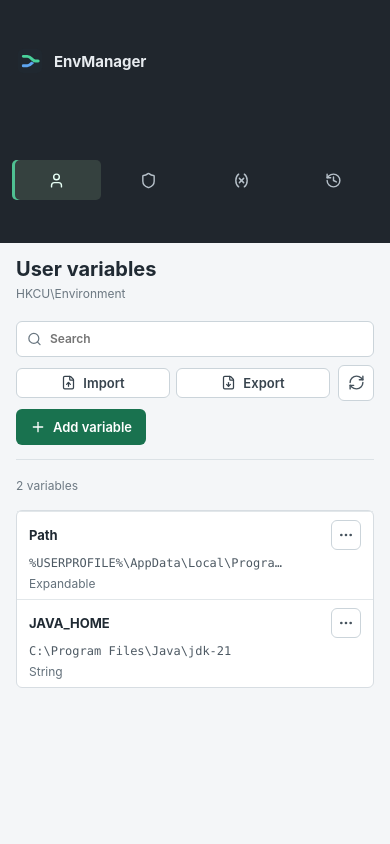
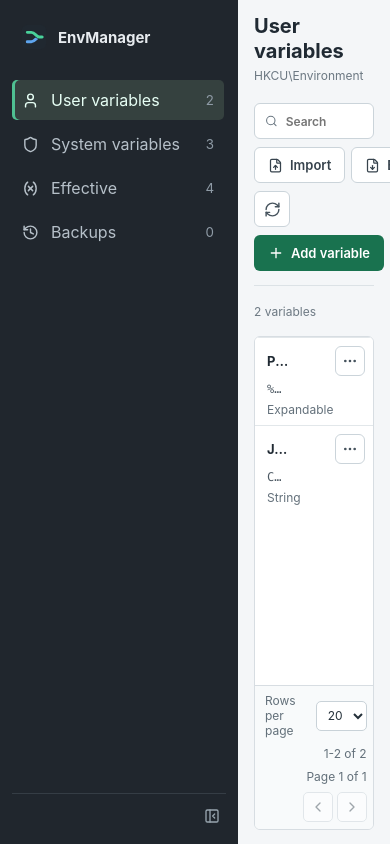
Before and after one commit to mulianju/EnvManager, a React (Vite) app: page / in a window 390 px wide. Built offline with nearby package versions, Linux system fonts and the light colour scheme.

Commit message:
feat: improve navigation and table usability

```diff
--- a/src/App.css
+++ b/src/App.css
@@ -1,25 +1,35 @@
 :root { font-family: Inter, ui-sans-serif, system-ui, -apple-system, BlinkMacSystemFont, "Segoe UI", sans-serif; color: #202a33; background: #f4f6f8; font-synthesis: none; text-rendering: optimizeLegibility; }
 * { box-sizing: border-box; }
-body { margin: 0; min-width: 320px; min-height: 100vh; background: #f4f6f8; }
+body { margin: 0; min-width: 320px; min-height: 100vh; overflow: hidden; background: #f4f6f8; }
 button, input, select, textarea { font: inherit; letter-spacing: 0; }
 button { cursor: pointer; }
 button:disabled { cursor: not-allowed; opacity: 0.5; }
 
-.app-shell { min-height: 100vh; display: grid; grid-template-columns: 238px minmax(0, 1fr); }
-.sidebar { min-height: 100vh; padding: 18px 12px 14px; display: flex; flex-direction: column; color: #e7ebef; background: #20262d; }
+.app-shell { height: 100vh; min-height: 0; display: grid; grid-template-columns: 238px minmax(0, 1fr); overflow: hidden; transition: grid-template-columns 160ms ease; }
+.app-shell.sidebar-collapsed { grid-template-columns: 72px minmax(0, 1fr); }
+.sidebar { position: relative; z-index: 2; height: 100vh; min-height: 0; padding: 18px 12px 14px; display: flex; flex-direction: column; color: #e7ebef; background: #20262d; }
 .brand { height: 38px; padding: 0 8px; display: flex; align-items: center; gap: 10px; font-size: 15px; font-weight: 700; }
 .brand-mark { width: 28px; height: 28px; display: block; flex: none; }
 .brand-mark img { display: block; width: 100%; height: 100%; }
-.nav-list { margin-top: 24px; display: grid; gap: 4px; }
+.brand-name { min-width: 0; flex: 1; overflow: hidden; text-overflow: ellipsis; white-space: nowrap; }
+.sidebar-toggle { width: 28px; height: 28px; padding: 0; display: grid; flex: none; place-items: center; border: 0; border-radius: 5px; color: #98a5af; background: transparent; }
+.sidebar-toggle:hover { color: #fff; background: #2b333c; }
+.sidebar-toggle:focus-visible { outline: 2px solid #63d3a7; outline-offset: 2px; }
+.nav-list { min-height: 0; margin-top: 24px; padding-right: 2px; display: grid; flex: 1; align-content: start; gap: 4px; overflow-x: hidden; overflow-y: auto; scrollbar-color: #47515a transparent; scrollbar-width: thin; }
 .nav-item { width: 100%; height: 40px; padding: 0 10px; display: grid; grid-template-columns: 20px minmax(0, 1fr) auto; align-items: center; gap: 9px; border: 0; border-radius: 5px; color: #b6c0c9; background: transparent; text-align: left; }
 .nav-item:hover { color: #fff; background: #2b333c; }
 .nav-item.active { color: #e7fff5; background: #35413f; box-shadow: inset 3px 0 #4fc092; }
 .nav-item small { min-width: 24px; color: #8f9ba6; text-align: right; }
-.access-status { margin-top: auto; padding: 13px 8px 3px; display: flex; align-items: center; gap: 8px; border-top: 1px solid #353d45; color: #c3a46c; font-size: 12px; }
-.access-status.elevated { color: #73d6aa; }
+.sidebar.collapsed .brand { padding: 0; justify-content: center; }
+.sidebar.collapsed .brand-name { display: none; }
+.sidebar.collapsed .nav-list { margin-top: 18px; padding-right: 0; }
+.sidebar.collapsed .nav-item { padding: 0; grid-template-columns: 1fr; justify-items: center; }
+.sidebar.collapsed .nav-item-label, .sidebar.collapsed .nav-item small { display: none; }
+.sidebar-footer { padding-top: 8px; display: grid; flex: none; justify-items: end; gap: 4px; border-top: 1px solid #353d45; }
+.sidebar.collapsed .sidebar-footer { justify-items: center; }
 
-.workspace { min-width: 0; padding: 0 28px 34px; }
-.topbar { min-height: 78px; display: flex; align-items: center; justify-content: space-between; gap: 20px; border-bottom: 1px solid #dce2e6; }
+.workspace { position: relative; z-index: 1; height: 100vh; min-width: 0; padding: 0 28px 18px; display: flex; flex-direction: column; overflow: hidden; }
+.topbar { min-height: 78px; display: flex; flex: none; align-items: center; justify-content: space-between; gap: 20px; border-bottom: 1px solid #dce2e6; }
 .topbar h1 { margin: 0; font-size: 20px; line-height: 1.25; letter-spacing: 0; }
 .topbar p { margin: 4px 0 0; color: #6c7882; font-size: 12px; }
 .topbar-actions { display: flex; align-items: center; gap: 8px; }
@@ -40,27 +50,28 @@ button:disabled { cursor: not-allowed; opacity: 0.5; }
 .compact-button { min-height: 30px; padding: 0 10px; }
 .button-row { display: flex; align-items: center; gap: 8px; }
 
-.message { min-height: 40px; margin-top: 14px; padding: 8px 10px; display: flex; align-items: center; gap: 9px; border: 1px solid; border-radius: 6px; font-size: 13px; }
+.message { min-height: 40px; margin-top: 14px; padding: 8px 10px; display: flex; flex: none; align-items: center; gap: 9px; border: 1px solid; border-radius: 6px; font-size: 13px; }
 .message span { flex: 1; }
 .message button { padding: 4px; display: grid; place-items: center; border: 0; color: inherit; background: transparent; }
 .message .message-action { min-height: 28px; padding: 0 8px; display: inline-flex; align-items: center; gap: 5px; border: 1px solid currentColor; border-radius: 5px; font-size: 12px; font-weight: 700; white-space: nowrap; }
 .error-message { color: #8f2929; border-color: #e4c0c0; background: #fff5f5; }
 .success-message { color: #176247; border-color: #b9ddcf; background: #f1fbf6; }
 .refresh-message { color: #675118; border-color: #dccb91; background: #fffbed; }
-.loading-state, .empty-state { min-height: 380px; display: flex; flex-direction: column; align-items: center; justify-content: center; gap: 12px; color: #697680; }
+.loading-state, .empty-state { min-height: 0; display: flex; flex: 1; flex-direction: column; align-items: center; justify-content: center; gap: 12px; color: #697680; }
 .empty-state strong { color: #37434d; }
 
-.permission-banner { margin-top: 18px; padding: 13px 14px; display: grid; grid-template-columns: 24px minmax(0, 1fr) auto; align-items: center; gap: 10px; border: 1px solid #e0cda8; border-radius: 6px; color: #7d5619; background: #fffaf0; }
+.permission-banner { margin-top: 18px; padding: 13px 14px; display: grid; flex: none; grid-template-columns: 24px minmax(0, 1fr) auto; align-items: center; gap: 10px; border: 1px solid #e0cda8; border-radius: 6px; color: #7d5619; background: #fffaf0; }
 .permission-banner div { display: grid; gap: 3px; }
 .permission-banner strong { font-size: 13px; }
 .permission-banner span { color: #77694f; font-size: 12px; }
-.content-section { padding-top: 18px; }
-.table-summary { min-height: 32px; display: flex; justify-content: space-between; color: #6d7983; font-size: 12px; }
+.content-section { min-height: 0; padding-top: 18px; display: flex; flex: 1; flex-direction: column; }
+.table-summary { min-height: 32px; display: flex; flex: none; justify-content: space-between; color: #6d7983; font-size: 12px; }
 .table-summary span { min-width: 0; overflow-wrap: anywhere; }
-.variable-table, .backup-table { border: 1px solid #d7dde2; border-radius: 6px; background: #fff; }
-.backup-table { overflow: hidden; }
+.table-shell { min-height: 0; display: grid; flex: 1; grid-template-rows: minmax(0, 1fr) auto; overflow: hidden; border: 1px solid #d7dde2; border-radius: 6px; background: #fff; }
+.variable-table, .backup-table { min-height: 0; overflow: auto; background: #fff; scrollbar-color: #b1bbc2 transparent; scrollbar-width: thin; }
+.variable-table.menu-open { padding-bottom: 190px; }
 .variable-header, .variable-row { display: grid; grid-template-columns: minmax(170px, 0.8fr) minmax(260px, 2fr) 110px 80px; align-items: center; gap: 12px; }
-.variable-header, .backup-header { min-height: 36px; padding: 0 12px; color: #687580; background: #eef1f3; font-size: 11px; font-weight: 700; text-transform: uppercase; }
+.variable-header, .backup-header { position: sticky; z-index: 2; top: 0; min-height: 36px; padding: 0 12px; color: #687580; background: #eef1f3; font-size: 11px; font-weight: 700; text-transform: uppercase; }
 .variable-row { position: relative; min-height: 52px; padding: 8px 12px; border-top: 1px solid #e2e7ea; font-size: 13px; }
 .editable-row { cursor: default; }
 .editable-row:hover { background: #f8faf9; }
@@ -83,6 +94,13 @@ button:disabled { cursor: not-allowed; opacity: 0.5; }
 .source-label.user { color: #176247; background: #e5f4ed; }
 .source-label.combined { color: #6e4f16; background: #f7efd9; text-transform: none; }
 .table-empty { padding: 44px 14px; color: #89949d; text-align: center; font-size: 12px; }
+.table-pagination { min-height: 48px; padding: 7px 10px; display: flex; flex: none; align-items: center; justify-content: flex-end; gap: 16px; border-top: 1px solid #d7dde2; color: #63707a; background: #f8fafb; font-size: 12px; }
+.page-size-control { display: flex; align-items: center; gap: 7px; color: #63707a; font-size: 12px; font-weight: 400; }
+.page-size-control select { width: 64px; height: 30px; padding: 0 7px; border-radius: 5px; font-size: 12px; }
+.page-range, .page-number { white-space: nowrap; }
+.page-actions { display: flex; gap: 4px; }
+.page-actions button { width: 30px; height: 30px; padding: 0; display: grid; place-items: center; border: 1px solid #cbd4da; border-radius: 5px; color: #46535d; background: #fff; }
+.page-actions button:hover:not(:disabled) { border-color: #95a3ad; background: #f3f6f7; }
 
 .backup-location { min-height: 40px; margin-bottom: 12px; padding: 0 10px; display: flex; align-items: center; gap: 9px; border: 1px solid #d7dde2; border-radius: 6px; color: #5c6973; background: #fff; font-family: ui-monospace, SFMono-Regular, Consolas, monospace; font-size: 12px; overflow-wrap: anywhere; }
 .backup-header, .backup-row { display: grid; grid-template-columns: 190px 90px minmax(150px, 1fr) 90px 110px; align-items: center; gap: 12px; }
@@ -208,13 +226,7 @@ input:focus, select:focus, textarea:focus { border-color: #318765; box-shadow: 0
 @keyframes spin { to { transform: rotate(360deg); } }
 
 @media (max-width: 860px) {
-  .app-shell { grid-template-columns: 1fr; }
-  .sidebar { min-height: auto; padding: 10px 12px; display: grid; grid-template-columns: auto minmax(0, 1fr); align-items: center; gap: 16px; }
-  .nav-list { margin: 0; display: flex; justify-content: flex-end; }
-  .nav-item { width: auto; grid-template-columns: 20px auto; }
-  .nav-item span { display: none; }
-  .access-status { display: none; }
-  .workspace { padding: 0 16px 28px; }
+  .workspace { padding: 0 16px 14px; }
   .variable-header, .variable-row { grid-template-columns: minmax(140px, 0.8fr) minmax(200px, 1.5fr) 80px 72px; }
   .effective-header, .effective-row { grid-template-columns: minmax(140px, 0.8fr) minmax(200px, 1.5fr) 110px 136px; }
   .backup-header, .backup-row { grid-template-columns: 150px 70px minmax(120px, 1fr) 70px 100px; }
@@ -225,11 +237,8 @@ input:focus, select:focus, textarea:focus { border-color: #318765; box-shadow: 0
 }
 
 @media (max-width: 620px) {
-  .sidebar { grid-template-columns: 1fr; }
-  .brand { padding-left: 4px; }
-  .nav-list { justify-content: stretch; }
-  .nav-item { flex: 1; display: flex; justify-content: center; }
-  .nav-item small { display: none; }
+  .table-pagination { flex-wrap: wrap; gap: 8px 12px; }
+  .page-size-control { margin-right: auto; }
   .topbar { align-items: flex-start; flex-direction: column; padding: 14px 0; }
   .topbar-actions { width: 100%; flex-wrap: wrap; }
   .search-control { width: 100%; }
--- a/src/App.tsx
+++ b/src/App.tsx
@@ -10,7 +10,8 @@ import {
   FileUp,
   History,
   LoaderCircle,
-  LockKeyhole,
+  PanelLeftClose,
+  PanelLeftOpen,
   Plus,
   RefreshCw,
   Save,
@@ -27,6 +28,7 @@ import {
 import "./App.css";
 import envManagerMark from "./assets/envmanager-mark.svg";
 import { PathEditor } from "./components/PathEditor";
+import { TablePagination, useTablePagination } from "./components/TablePagination";
 import { TransferDialog, type TransferDialogMode } from "./components/TransferDialog";
 import { EffectiveVariablesView, VariablesView } from "./components/VariableViews";
 import {
@@ -95,6 +97,7 @@ const navigation: Array<{ id: View; label: string; icon: typeof User }> = [
 
 function App() {
   const [view, setView] = useState<View>("user");
+  const [sidebarCollapsed, setSidebarCollapsed] = useState(false);
   const [snapshot, setSnapshot] = useState<EnvironmentSnapshot | null>(null);
   const [favorites, setFavorites] = useState<FavoriteKey[]>([]);
   const [query, setQuery] = useState("");
@@ -458,13 +461,13 @@ function App() {
   };
 
   return (
-    <div className="app-shell">
-      <aside className="sidebar">
+    <div className={sidebarCollapsed ? "app-shell sidebar-collapsed" : "app-shell"}>
+      <aside className={sidebarCollapsed ? "sidebar collapsed" : "sidebar"}>
         <div className="brand">
           <span className="brand-mark"><img alt="" aria-hidden="true" src={envManagerMark} /></span>
-          <span>EnvManager</span>
+          <span className="brand-name">EnvManager</span>
         </div>
-        <nav className="nav-list" aria-label="Primary navigation">
+        <nav className="nav-list" id="primary-navigation" aria-label="Primary navigation">
           {navigation.map((item) => {
             const Icon = item.icon;
             const count = snapshot
@@ -479,6 +482,7 @@ function App() {
             return (
               <button
                 aria-label={item.label}
+                aria-current={view === item.id ? "page" : undefined}
                 className={view === item.id ? "nav-item active" : "nav-item"}
                 key={item.id}
                 onClick={() => {
@@ -486,18 +490,28 @@ function App() {
                   setQuery("");
                   setActiveMenuKey(null);
                 }}
+                title={sidebarCollapsed ? item.label : undefined}
                 type="button"
               >
                 <Icon size={17} />
-                <span>{item.label}</span>
+                <span className="nav-item-label">{item.label}</span>
                 <small>{count}</small>
               </button>
             );
           })}
         </nav>
-        <div className={snapshot?.isElevated ? "access-status elevated" : "access-status"}>
-          {snapshot?.isElevated ? <ShieldCheck size={16} /> : <LockKeyhole size={16} />}
-          <span>{snapshot?.isElevated ? "Administrator" : "Standard access"}</span>
+        <div className="sidebar-footer">
+          <button
+            aria-controls="primary-navigation"
+            aria-expanded={!sidebarCollapsed}
+            aria-label={sidebarCollapsed ? "Expand sidebar" : "Collapse sidebar"}
+            className="sidebar-toggle"
+            onClick={() => setSidebarCollapsed((current) => !current)}
+            title={sidebarCollapsed ? "Expand sidebar" : "Collapse sidebar"}
+            type="button"
+          >
+            {sidebarCollapsed ? <PanelLeftOpen size={16} /> : <PanelLeftClose size={16} />}
+          </button>
         </div>
       </aside>
 
@@ -516,7 +530,7 @@ function App() {
             )}
             <div className="transfer-actions" role="group" aria-label="Import and export">
               <button
-                className="secondary-button compact-button"
+                className="secondary-button"
                 disabled={loading || busy || !snapshot}
                 onClick={() => {
                   setActiveMenuKey(null);
@@ -528,7 +542,7 @@ function App() {
                 <FileUp size={15} /> Import
               </button>
               <button
-                className="secondary-button compact-button"
+                className="secondary-button"
                 disabled={loading || busy || !snapshot}
                 onClick={() => {
                   setActiveMenuKey(null);
@@ -598,6 +612,7 @@ function App() {
                 onMenuChange={setActiveMenuKey}
                 onOpen={openVariable}
                 onTransfer={transferVariable}
+                paginationKey={`${scope}:${query}`}
                 query={query}
                 variables={variables}
               />
@@ -665,12 +680,14 @@ function App() {
 }
 
 function BackupsView({ snapshot, busy, onRestore }: { snapshot: EnvironmentSnapshot; busy: boolean; onRestore: (backup: BackupSummary) => void }) {
+  const pagination = useTablePagination(snapshot.backups, "backups");
   return (
     <section className="content-section">
       <div className="backup-location"><DatabaseBackup size={17} /><span>{snapshot.backupDirectory}</span></div>
+      <div className="table-shell">
         <div className="backup-table">
           <div className="backup-header"><span>Created</span><span>Scope</span><span>Reason</span><span>Variables</span><span /></div>
-        {snapshot.backups.map((backup) => (
+          {pagination.items.map((backup) => (
             <div className="backup-row" key={backup.id}>
               <span>{new Date(backup.createdAtMs).toLocaleString()}</span>
               <span className={`scope-label ${backup.scope}`}>{backup.scope}</span>
@@ -680,6 +697,12 @@ function BackupsView({ snapshot, busy, onRestore }: { snapshot: EnvironmentSnaps
             </div>
           ))}
           {snapshot.backups.length === 0 && <div className="table-empty">Backups appear automatically before each change</div>}
+        </div>
+        <TablePagination
+          {...pagination}
+          onPageChange={pagination.setPage}
+          onPageSizeChange={pagination.setPageSize}
+        />
       </div>
     </section>
   );
--- /dev/null
+++ b/src/components/TablePagination.tsx
@@ -0,0 +1,84 @@
+import { useEffect, useState } from "react";
+import { ChevronLeft, ChevronRight } from "lucide-react";
+import {
+  DEFAULT_PAGE_SIZE,
+  PAGE_SIZE_OPTIONS,
+  paginateItems,
+  type PageSlice,
+} from "../lib/pagination";
+
+export function useTablePagination<T>(items: T[], resetKey: string) {
+  const [requestedPage, setRequestedPage] = useState(1);
+  const [pageSize, setPageSize] = useState(DEFAULT_PAGE_SIZE);
+  const pagination = paginateItems(items, requestedPage, pageSize);
+
+  useEffect(() => {
+    setRequestedPage(1);
+  }, [resetKey]);
+
+  useEffect(() => {
+    if (requestedPage !== pagination.page) setRequestedPage(pagination.page);
+  }, [pagination.page, requestedPage]);
+
+  return {
+    ...pagination,
+    setPage: setRequestedPage,
+    setPageSize: (nextPageSize: number) => {
+      setPageSize(nextPageSize);
+      setRequestedPage(1);
+    },
+  };
+}
+
+export function TablePagination({
+  page,
+  pageCount,
+  pageSize,
+  start,
+  end,
+  total,
+  onPageChange,
+  onPageSizeChange,
+}: Omit<PageSlice<unknown>, "items"> & {
+  onPageChange: (page: number) => void;
+  onPageSizeChange: (pageSize: number) => void;
+}) {
+  return (
+    <footer className="table-pagination">
+      <label className="page-size-control">
+        <span>Rows per page</span>
+        <select
+          aria-label="Rows per page"
+          onChange={(event) => onPageSizeChange(Number(event.target.value))}
+          value={pageSize}
+        >
+          {PAGE_SIZE_OPTIONS.map((option) => (
+            <option key={option} value={option}>{option}</option>
+          ))}
+        </select>
+      </label>
+      <span className="page-range">{start}-{end} of {total}</span>
+      <span aria-live="polite" className="page-number">Page {page} of {pageCount}</span>
+      <div className="page-actions">
+        <button
+          aria-label="Previous page"
+          disabled={page <= 1}
+          onClick={() => onPageChange(page - 1)}
+          title="Previous page"
+          type="button"
+        >
+          <ChevronLeft size={16} />
+        </button>
+        <button
+          aria-label="Next page"
+          disabled={page >= pageCount}
+          onClick={() => onPageChange(page + 1)}
+          title="Next page"
+          type="button"
+        >
+          <ChevronRight size={16} />
+        </button>
+      </div>
+    </footer>
+  );
+}
--- a/src/components/VariableViews.tsx
+++ b/src/components/VariableViews.tsx
@@ -21,6 +21,7 @@ import {
   canTransferVariable,
   isSensitiveVariable,
 } from "../lib/environment";
+import { TablePagination, useTablePagination } from "./TablePagination";
 import type {
   EffectiveEnvironmentVariable,
   EnvironmentScope,
@@ -38,6 +39,7 @@ interface VariablesViewProps {
   busy: boolean;
   favorites: FavoriteKey[];
   activeMenuKey: string | null;
+  paginationKey: string;
   onMenuChange: (key: string | null) => void;
   onOpen: (variable: EnvironmentVariable) => void;
   onCopy: (
@@ -56,6 +58,7 @@ export function VariablesView({
   busy,
   favorites,
   activeMenuKey,
+  paginationKey,
   onMenuChange,
   onOpen,
   onCopy,
@@ -64,6 +67,7 @@ export function VariablesView({
 }: VariablesViewProps) {
   const [revealed, setRevealed] = useState<Set<string>>(new Set());
   const menuRef = useRef<HTMLDivElement | null>(null);
+  const pagination = useTablePagination(variables, paginationKey);
   useEffect(() => {
     if (!activeMenuKey) return;
     menuRef.current?.querySelector<HTMLButtonElement>("button:not(:disabled)")?.focus();
@@ -71,9 +75,10 @@ export function VariablesView({
   return (
     <section className="content-section">
       <div className="table-summary"><span>{variables.length} variables</span>{query && <span>Filtered by “{query}”</span>}</div>
-      <div className="variable-table">
+      <div className="table-shell">
+        <div className={activeMenuKey ? "variable-table menu-open" : "variable-table"}>
           <div className="variable-header"><span>Name</span><span>Value</span><span>Type</span><span /></div>
-        {variables.map((variable) => {
+          {pagination.items.map((variable) => {
             const sensitive = isSensitiveVariable(variable.name);
             const key = variableKey(variable.scope, variable.name);
             const isRevealed = revealed.has(key);
@@ -140,6 +145,18 @@ export function VariablesView({
           })}
           {variables.length === 0 && <div className="table-empty">{query ? "No matching variables" : "No variables in this scope"}</div>}
         </div>
+        <TablePagination
+          {...pagination}
+          onPageChange={(page) => {
+            onMenuChange(null);
+            pagination.setPage(page);
+          }}
+          onPageSizeChange={(pageSize) => {
+            onMenuChange(null);
+            pagination.setPageSize(pageSize);
+          }}
+        />
+      </div>
     </section>
   );
 }
@@ -156,12 +173,14 @@ export function EffectiveVariablesView({
   onCopy: VariablesViewProps["onCopy"];
 }) {
   const [revealed, setRevealed] = useState<Set<string>>(new Set());
+  const pagination = useTablePagination(variables, `effective:${query}`);
   return (
     <section className="content-section">
       <div className="table-summary"><span>{variables.length} effective variables</span>{query && <span>Filtered by “{query}”</span>}</div>
+      <div className="table-shell">
         <div className="variable-table effective-table">
           <div className="variable-header effective-header"><span>Name</span><span>Value</span><span>Source</span><span /></div>
-        {variables.map((variable) => {
+          {pagination.items.map((variable) => {
             const key = `${variable.source}:${variable.name}`;
             const sensitive = isSensitiveVariable(variable.name);
             const isRevealed = revealed.has(key);
@@ -187,6 +206,12 @@ export function EffectiveVariablesView({
             );
           })}
           {variables.length === 0 && <div className="table-empty">{query ? "No matching effective variables" : "No effective variables"}</div>}
+        </div>
+        <TablePagination
+          {...pagination}
+          onPageChange={pagination.setPage}
+          onPageSizeChange={pagination.setPageSize}
+        />
       </div>
     </section>
   );
--- /dev/null
+++ b/src/lib/pagination.ts
@@ -0,0 +1,38 @@
+export const DEFAULT_PAGE_SIZE = 20;
+export const PAGE_SIZE_OPTIONS = [10, 20, 50] as const;
+
+export interface PageSlice<T> {
+  items: T[];
+  page: number;
+  pageCount: number;
+  pageSize: number;
+  start: number;
+  end: number;
+  total: number;
+}
+
+export function paginateItems<T>(
+  items: T[],
+  requestedPage: number,
+  pageSize: number,
+): PageSlice<T> {
+  if (!Number.isInteger(pageSize) || pageSize <= 0) {
+    throw new RangeError("Page size must be a positive integer.");
+  }
+
+  const total = items.length;
+  const pageCount = Math.max(1, Math.ceil(total / pageSize));
+  const page = Math.min(Math.max(1, Math.trunc(requestedPage) || 1), pageCount);
+  const offset = (page - 1) * pageSize;
+  const end = Math.min(offset + pageSize, total);
+
+  return {
+    items: items.slice(offset, end),
+    page,
+    pageCount,
+    pageSize,
+    start: total === 0 ? 0 : offset + 1,
+    end,
+    total,
+  };
+}
```
Also changed, not shown: 1 other file (tests, documents, lock files or other folders). Lines whose indentation alone changed are shown as unchanged.
